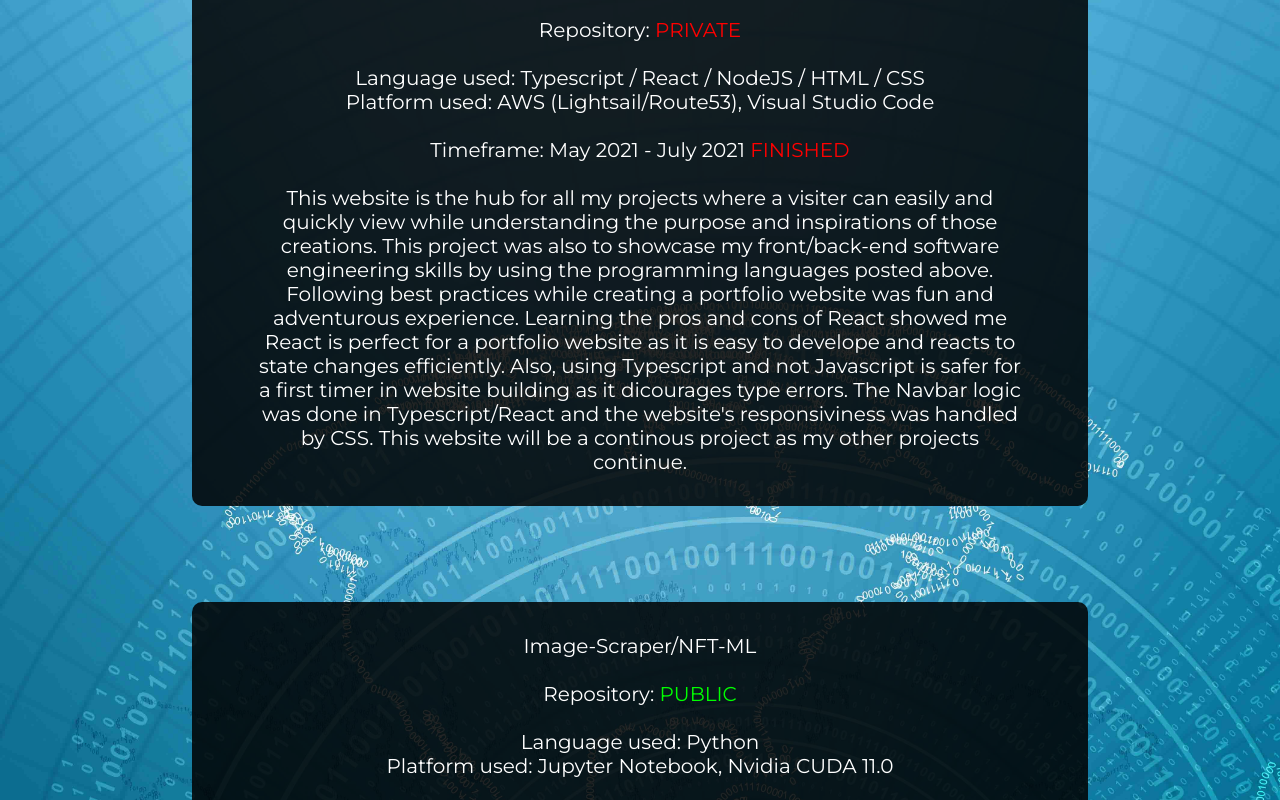
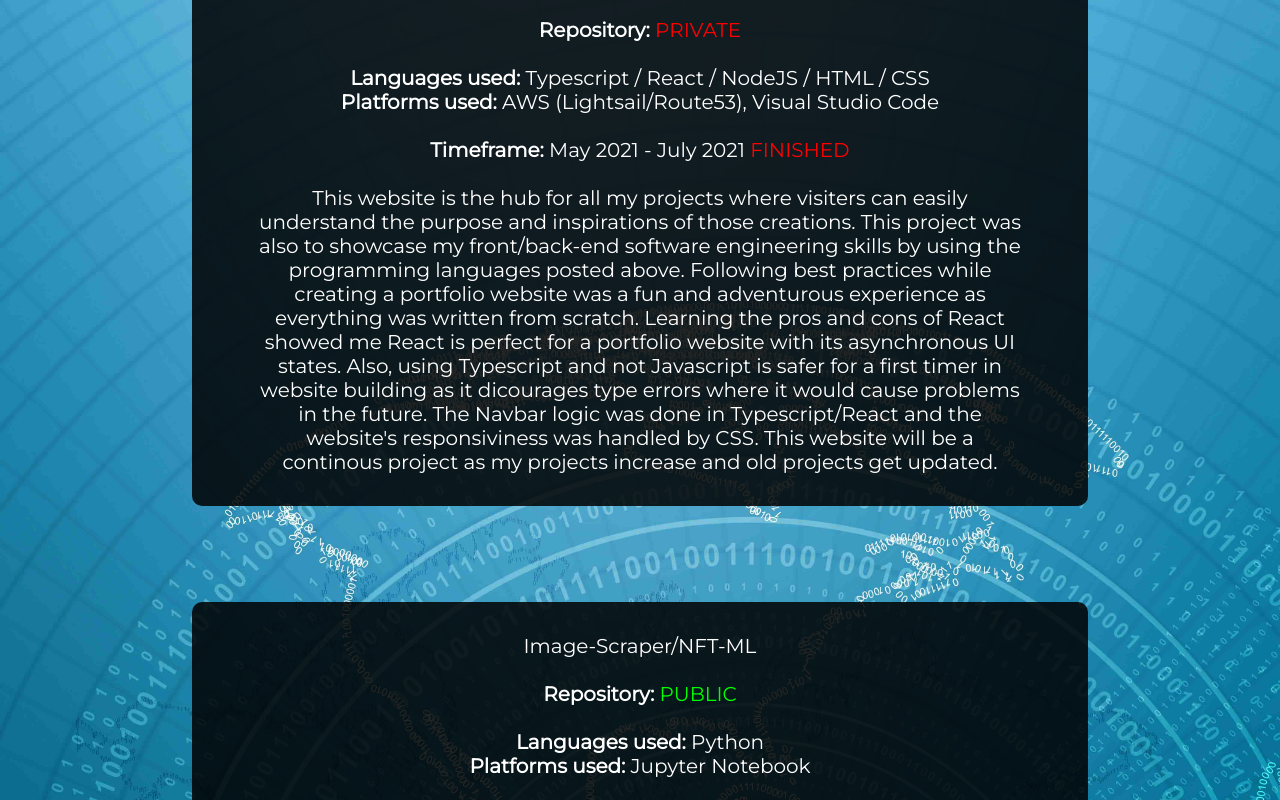
Before and after one commit to justinsidechow/justinsidechow-app, a React (Create React App) app: page /github in a window 1280 px wide. Shown: the part 480-1280 px from the top of the page. Built offline with nearby package versions, Linux system fonts and the light colour scheme.

Commit message:
website-should-be-finish

```diff
--- a/package.json
+++ b/package.json
@@ -1,6 +1,6 @@
 {
   "name": "justinsidechow-app",
-  "version": "0.1.0",
+  "version": "1.0.0",
   "private": true,
   "dependencies": {
     "@testing-library/jest-dom": "^5.11.4",
--- a/src/components/Pages/AboutPage.tsx
+++ b/src/components/Pages/AboutPage.tsx
@@ -24,21 +24,21 @@ const AboutPage = () => {
             <br></br>
             <br></br>
             The joy in discovery, learning, and creating is my motivation to
-            wake up in the morning. Everyday is a day to strive toward the dream
-            of financial independence which affords the time to creating
-            whatever comes to my mind without restriction. Programming is my
-            main focus and the most scalable solution toward financial
-            independence and the expression of creativity. However, I do enjoy
-            playing video games and stream online in my off time to relax and
-            interact with other gamers. Video gaming is the biggest
-            entertainment industry and retiring while video game streaming would
-            be my end goal. The memorable and creative ideas for funny videos
-            would then end up on Youtube to generate more traffic and
-            branding.The Mausoleum Clothing is my own personal drop shipping
-            clothing brand where I also express and test out my creative and
-            business knowledge. Unit testing my knowledge to see if what I
-            learned is applicable to the real world. The future looks promising
-            and I am working toward that future.
+            wake up in the morning. Everyday to strive toward the dream of
+            financial independence which provides the time to creating whatever
+            comes to my mind without restriction. Programming is my main focus
+            and the most scalable solution toward financial independence and the
+            expression of my creativity. However, I do enjoy playing video games
+            and stream online in my off time to relax and interact with other
+            gamers. Video gaming is the biggest entertainment industry which
+            allow streaming to becoming a more viable career as the value of the
+            industry continue to grow. The content created from streaming then
+            turn into entertaining videos for Youtube to generate more traffic
+            and branding.The Mausoleum Clothing is my own personal drop shipping
+            clothing brand where I express and test out my creative and business
+            knowledge. Unit testing my knowledge to see if what I learned is
+            applicable to the real world. There is no real progress without
+            trying, applying, and learning.
             <br></br>
             <br></br>
             Thanks for reading about me and check out my creative projects
--- a/src/components/Pages/ContactPage.tsx
+++ b/src/components/Pages/ContactPage.tsx
@@ -1,7 +1,7 @@
-import React, { useState } from 'react';
+import React, { useState } from "react";
 import { useForm } from "react-hook-form";
-import { init, sendForm } from 'emailjs-com';
-init('user_gV0nrWNtqF1MApJds7mzr');
+import { init, sendForm } from "emailjs-com";
+init("user_gV0nrWNtqF1MApJds7mzr");
 
 const ContactPage = () => {
   const [contactNumber, setContactNumber] = useState("000000");
@@ -13,37 +13,40 @@ const ContactPage = () => {
   } = useForm();
   const message = watch("message") || "";
   const messageCharsLeft = 1500 - message.length;
-  let [statusMessage,  setStatusMessage] = useState("Message");
-  let statusMessageClass = "statusMessageClass"
+  const [statusMessage, setStatusMessage] = useState("Message");
+  const [statusMessageClass, setStatusMessageClass] =
+    useState("statusMessageClass");
 
   const generateContactNumber = () => {
-    const numStr = "000000" + (Math.random() * 1000000 | 0);
+    const numStr = "000000" + ((Math.random() * 1000000) | 0);
     setContactNumber(numStr.substring(numStr.length - 6));
-  }
+  };
 
   const onSubmit = (data: any) => {
     // console.log(data);
-    const form = document.querySelector('#contact-form');
+    const form = document.querySelector("#contact-form");
 
     generateContactNumber();
 
-    sendForm('default_service', 'template_qnrvlgi', '#contact-form')
-      .then(function(response) {
-       // ...
-      setStatusMessage("Message sent!");
-      statusMessageClass = "statusMessageClass success";
-      setTimeout(()=> {
-        statusMessageClass = 'statusMessageClass'
-      }, 5000)
-    }, function(error) {
-      // ...
-      setStatusMessage("Failed to send message! Please try again later.");
-      statusMessageClass = "statusMessageClass failure";
-      setTimeout(()=> {
-        statusMessageClass = 'statusMessageClass'
-      }, 5000)
-      });
-  }
+    sendForm("default_service", "template_qnrvlgi", "#contact-form").then(
+      function (response) {
+        // ...
+        setStatusMessage("Message sent!");
+        setStatusMessageClass("statusMessageClass success");
+        setTimeout(() => {
+          setStatusMessageClass("statusMessageClass");
+        }, 5000);
+      },
+      function (error) {
+        // ...
+        setStatusMessage("Failed to send message! Please try again later.");
+        setStatusMessageClass("statusMessageClass failure");
+        setTimeout(() => {
+          setStatusMessageClass("statusMessageClass");
+        }, 5000);
+      }
+    );
+  };
 
   return (
     <div className="container">
@@ -94,6 +97,19 @@ const ContactPage = () => {
               maxLength={Number("40")}
               {...register("user_email", { required: true })}
             />
+            {errors.subject && errors.subject.type === "required" && (
+              <div role="alert">
+                Subject is required
+                <br />
+              </div>
+            )}
+            <input
+              type="text"
+              placeholder="Subject"
+              maxLength={Number("100")}
+              aria-invalid={errors.user_name ? "true" : "false"}
+              {...register("subject", { required: true })}
+            />
             {errors.message && errors.message.type === "required" && (
               <div role="alert">
                 Message is required
@@ -105,7 +121,7 @@ const ContactPage = () => {
               {...register("message", { required: true })}
             />
             <p className="message-chars-left">{messageCharsLeft}</p>
-            <input type='hidden' name='contact_number' value={contactNumber} />
+            <input type="hidden" name="contact_number" value={contactNumber} />
             <p className={statusMessageClass}>{statusMessage}</p>
             <input className="input-button" type="submit" value="Send" />
           </form>
--- a/src/components/Pages/GithubPage.tsx
+++ b/src/components/Pages/GithubPage.tsx
@@ -16,32 +16,34 @@ const GithubPage = () => {
             src={process.env.PUBLIC_URL + "/Logo/justinsidechow-logo.png"}
           />
           <div className="column-text">
-            Justinsidechow-app (This website!)
+            JustinsideChow (This website!)
             <br></br>
             <br></br>
             <div>
-              Repository: <div className="red">PRIVATE</div>
+              <b>Repository:</b> <div className="red">PRIVATE</div>
             </div>
             <br></br>
-            Language used: Typescript / React / NodeJS / HTML / CSS
+            <b>Languages used:</b> Typescript / React / NodeJS / HTML / CSS
             <br></br>
-            Platform used: AWS (Lightsail/Route53), Visual Studio Code
+            <b>Platforms used:</b> AWS (Lightsail/Route53), Visual Studio Code
             <br></br> <br></br>
-            Timeframe: May 2021 - July 2021 <div className="red">FINISHED</div>
+            <b>Timeframe:</b> May 2021 - July 2021{" "}
+            <div className="red">FINISHED</div>
             <br></br> <br></br>
-            This website is the hub for all my projects where a visiter can
-            easily and quickly view while understanding the purpose and
-            inspirations of those creations. This project was also to showcase
-            my front/back-end software engineering skills by using the
-            programming languages posted above. Following best practices while
-            creating a portfolio website was fun and adventurous experience.
-            Learning the pros and cons of React showed me React is perfect for a
-            portfolio website as it is easy to develope and reacts to state
-            changes efficiently. Also, using Typescript and not Javascript is
-            safer for a first timer in website building as it dicourages type
-            errors. The Navbar logic was done in Typescript/React and the
-            website's responsiviness was handled by CSS. This website will be a
-            continous project as my other projects continue.
+            This website is the hub for all my projects where visiters can
+            easily understand the purpose and inspirations of those creations.
+            This project was also to showcase my front/back-end software
+            engineering skills by using the programming languages posted above.
+            Following best practices while creating a portfolio website was a
+            fun and adventurous experience as everything was written from
+            scratch. Learning the pros and cons of React showed me React is
+            perfect for a portfolio website with its asynchronous UI states.
+            Also, using Typescript and not Javascript is safer for a first timer
+            in website building as it dicourages type errors where it would
+            cause problems in the future. The Navbar logic was done in
+            Typescript/React and the website's responsiviness was handled by
+            CSS. This website will be a continous project as my projects
+            increase and old projects get updated.
           </div>
         </div>
       </div>
@@ -52,23 +54,23 @@ const GithubPage = () => {
             <br></br>
             <br></br>
             <div>
-              Repository: <div className="green">PUBLIC</div>
+              <b>Repository:</b> <div className="green">PUBLIC</div>
             </div>
             <br></br>
-            Language used: Python
+            <b>Languages used:</b> Python
             <br></br>
-            Platform used: Jupyter Notebook, Nvidia CUDA 11.0
+            <b>Platforms used:</b> Jupyter Notebook
             <br></br> <br></br>
-            Timeframe: April 2021 - May 2021, August 2021 -{" "}
+            <b>Timeframe:</b> April 2021 - May 2021, August 2021 -{" "}
             <div className="green">NOW</div>
             <br></br> <br></br>
             Image-Scraper was created to scrape images from opensea.io to train
-            my NFT-ML through Pytorch DCGAN. After the training and end product
-            is made, it is sold to the NFT market. The product will also contain
-            the source code which train the network within the NFT package. This
-            project is still on going and at its infancy. There is still much to
-            be learn and done. Any advice to this project would be greatly
-            appreciated.
+            my NFT-ML program through Pytorch DCGAN. After the training and end
+            product is made, it is then sold to the NFT market. The product will
+            also contain the source code which train the network within the NFT
+            package. This project is still on going and at its infancy. There is
+            still much to be learn and done. Any advice to this project would be
+            greatly appreciated.
           </div>
         </div>
       </div>
--- a/src/components/Pages/MausoleumPage.tsx
+++ b/src/components/Pages/MausoleumPage.tsx
@@ -48,10 +48,12 @@ const MausoleumPage = () => {
             storybrand framework. A dropshipping brand where the risk of failure
             would not cost a lot but the lessons learned in business and
             marketing would be invaluable for the future. This brand is the
-            guide for people's inability to express their emotions truthfully.
-            The purpose of the story is the first step for them to recognize
-            their emotions through the power of story telling. Maybe then, they
-            will genuinelly improve their lives by solving unrealized and
+            guide for people's inability to express their emotions truthfully
+            due to societal influences. The purpose of the story is the first
+            step for them to recognize their emotions through the power of story
+            telling. By understanding their own emotions can one start the
+            journey to express and learn from it. Maybe then, they will
+            genuinelly improve their lives by solving those unrealized and
             unsolved emotions. The first step will always be the hardest and it
             never hurts to have a little push from each other.
             <br></br>
--- a/src/components/Pages/Page.css
+++ b/src/components/Pages/Page.css
@@ -486,10 +486,14 @@ textarea {
 .success {
   opacity: 1;
   color: green;
+  font-size: 2rem;
+  margin: 1rem;
 }
 .failure {
   opacity: 1;
   color: red;
+  font-size: 2rem;
+  margin: 1rem;
 }
 
 @media screen and (max-width: 1800px) {
--- a/src/components/Pages/TwitchPage.tsx
+++ b/src/components/Pages/TwitchPage.tsx
@@ -42,13 +42,14 @@ class TwitchPage extends Component {
               channel, which is a fun and relaxing place to watch video game
               content while making silly jokes about booties. Therefore, viewers
               would not feel intimidated to interact with me and hopefully
-              engage in the chat. On a more serious note, in the slogan is how
-              it would be welcoming for everyone no matter the racial or sexual
-              differences as everyone have a booty. There is more to just
-              showcase video gaming in streaming as making a connection and
-              improving the mood of the viewer with the content is top priority.
-              Life can be drooling, harsh, and exhasting. Sometimes, all we need
-              a moment to relax and just enjoy some video gaming with others.
+              engage in the chat. On a more serious note, the slogan welcomes
+              everyone no matter the differences we share as everyone has a
+              booty and love is universal in all booties. There is more to
+              showcasing video gaming in streaming as making a connection and
+              improving the mood of the viewer with the gaming content is top
+              priority. Life can be drooling, harsh, and exhasting. Sometimes,
+              all we need a moment to relax and just enjoy some video gaming
+              with others.
               <br></br>
               <br></br>
               Chat with me above or check me out on twitch.tv below!
--- a/src/components/Pages/YoutubePage.tsx
+++ b/src/components/Pages/YoutubePage.tsx
@@ -34,19 +34,19 @@ const YoutubePage = () => {
             <br></br>
             It is one thing to create content and another to distribute it
             effectively for the limitless future. The content created has value
-            it is seen live and maybe even more by those who were not able to
-            view it live. Youtube is the perfect platform to archive contents
+            to those who saw it live and maybe even more so by those who were
+            not able to. Youtube is the perfect platform to archive contents
             that are attention grabbing enough for more traffic toward one's
-            digital platform brand. Any twitch content recorded worth making
-            into a video should be posted on youtube to maximize the value of
-            the content. The hardest problem is to generate enough content for
-            that one good minute of gameplay to post onto youtube. Second is the
-            creative direction which would grab hold onto Youtube's algorithm to
-            recommend to other's top recommend. Third is repeating those two
-            steps till the videos are integrated into viewer's general habit of
-            Youtube viewing. All in all, Youtube is another platform to further
-            my reach toward my dream. All of this is still a learning process so
-            more will change and improve in the future.
+            digital brand. Any twitch content recorded worth making into a video
+            should be posted on youtube to maximize the value of the content.
+            The hardest problem is to generate enough content for that one good
+            minute of gameplay to post onto youtube. Second is the creative
+            direction which grabs hold onto Youtube's algorithm to recommend to
+            other's top recommend. Third is repeating those two steps till the
+            videos are integrated into viewer's general habit of Youtube
+            viewing. All in all, Youtube is another platform to further my goal
+            toward my financial independence. All of this is still a learning
+            process so more will change and improve in the future.
             <br></br>
             <br></br>
             Check me out the first video I've ever made on gaming above or my
```
Also changed, not shown: 1 other file (tests, documents, lock files or other folders).
